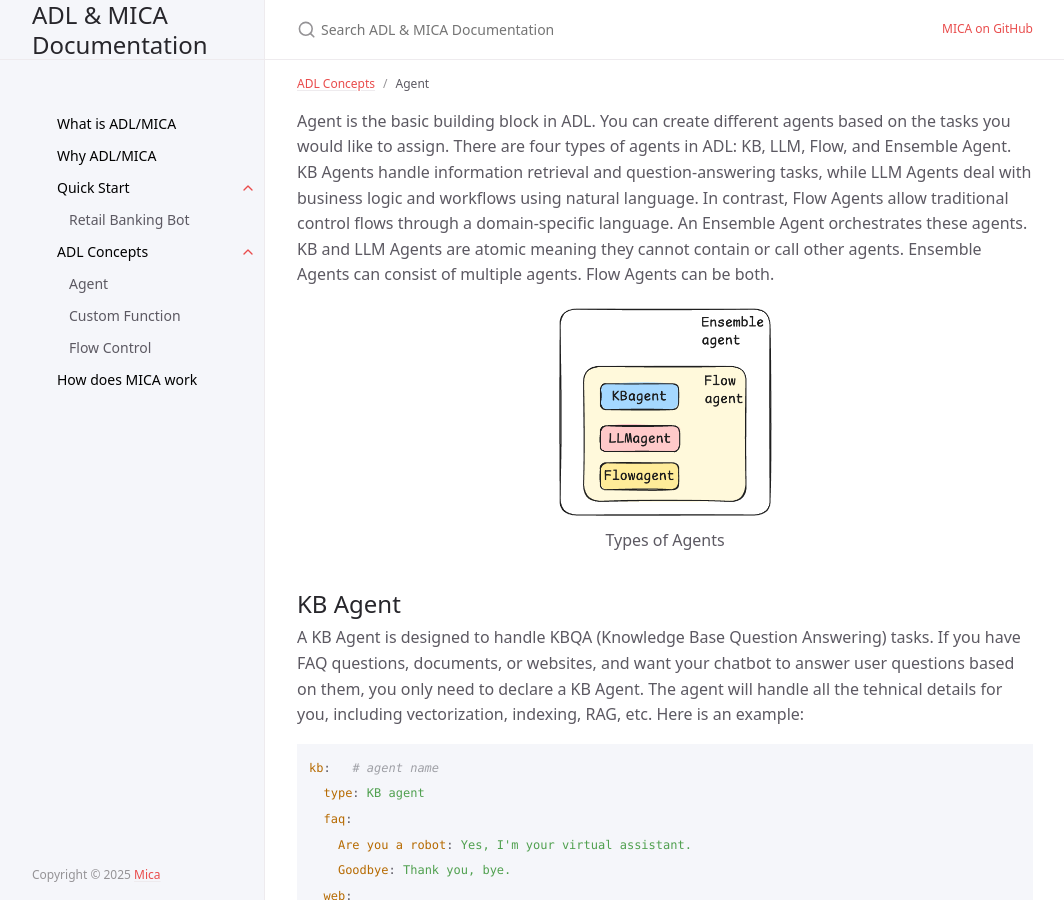
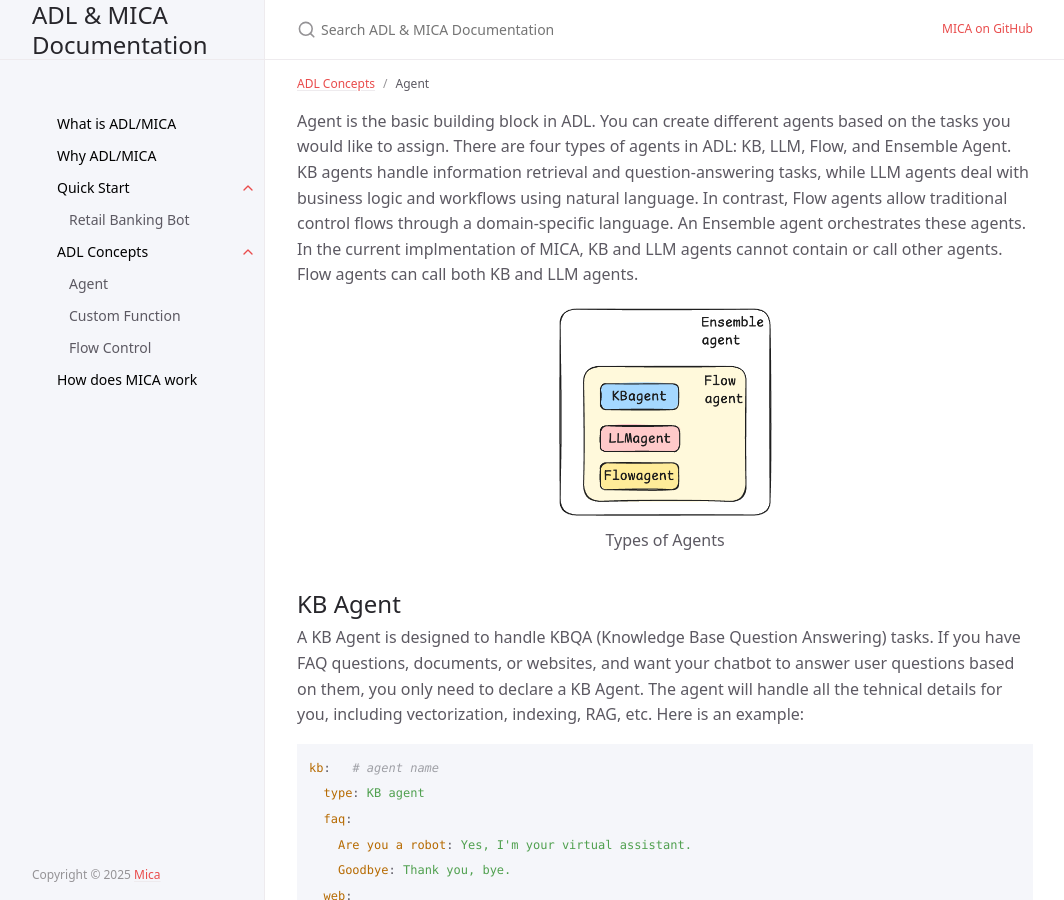
Before and after one commit to Mica-labs/Mica-labs.github.io, a Jekyll site: the page built from docs/ADL Concepts/agent/index.md, in a window 1280 px wide and 900 px high. Shown: the whole window, without its empty margins (107-1171 px from the left). Built offline with Jekyll 4.4.1, drawn with Linux system fonts in a browser that asks for light colours; cached includes are drawn as plain includes.

Commit message:
Update index.md

```diff
--- a/docs/ADL Concepts/agent/index.md
+++ b/docs/ADL Concepts/agent/index.md
@@ -4,7 +4,7 @@ title: Agent
 parent: ADL Concepts
 nav_order: 1
 ---
-Agent is the basic building block in ADL. You can create different agents based on the tasks you would like to assign. There are four types of agents in ADL: KB, LLM, Flow, and Ensemble Agent. KB Agents handle information retrieval and question-answering tasks, while LLM Agents deal with business logic and workflows using natural language. In contrast, Flow Agents allow traditional control flows through a domain-specific language. An Ensemble Agent orchestrates these agents.  KB and LLM Agents are atomic meaning they cannot contain or call other agents.  Ensemble Agents can consist of multiple agents.  Flow Agents can be both.
+Agent is the basic building block in ADL. You can create different agents based on the tasks you would like to assign. There are four types of agents in ADL: KB, LLM, Flow, and Ensemble Agent. KB agents handle information retrieval and question-answering tasks, while LLM agents deal with business logic and workflows using natural language. In contrast, Flow agents allow traditional control flows through a domain-specific language. An Ensemble agent orchestrates these agents. In the current implmentation of MICA, KB and LLM agents cannot contain or call other agents.  Flow agents can call both KB and LLM agents.
 <center>
 <img style="width: 30%; height: auto;" src="structure.png">
 <br>
```
